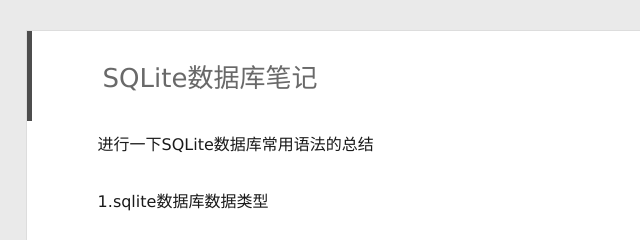
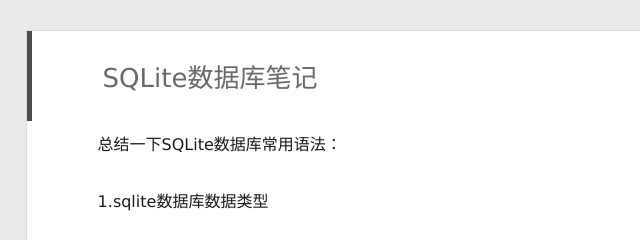
Before and after one commit to pcip/medoo.github.io, a plain HTML site: page 2016/12/04/SQLite数据库笔记/index.html in a window 1280 px wide. Shown: the top 240 px of the page, 304-944 px from the left. Drawn offline with Linux system fonts and the light colour scheme; a script that the page names is missing.

Commit message:
Site updated: 2016-12-23 11:36:18

```diff
--- a/2016/12/04/SQLite数据库笔记/index.html
+++ b/2016/12/04/SQLite数据库笔记/index.html
@@ -6,16 +6,16 @@
   <meta http-equiv="X-UA-Compatible" content="IE=edge" >
   <title>SQLite数据库笔记 | GitHub资讯侠的博客</title>
   <meta name="viewport" content="width=device-width, initial-scale=1, maximum-scale=1">
-  <meta name="description" content="进行一下SQLite数据库常用语法的总结">
+  <meta name="description" content="总结一下SQLite数据库常用语法：">
 <meta property="og:type" content="article">
 <meta property="og:title" content="SQLite数据库笔记">
 <meta property="og:url" content="http://yoursite.com/2016/12/04/SQLite数据库笔记/index.html">
 <meta property="og:site_name" content="GitHub资讯侠的博客">
-<meta property="og:description" content="进行一下SQLite数据库常用语法的总结">
-<meta property="og:updated_time" content="2016-12-05T13:55:34.415Z">
+<meta property="og:description" content="总结一下SQLite数据库常用语法：">
+<meta property="og:updated_time" content="2016-12-23T03:34:21.049Z">
 <meta name="twitter:card" content="summary">
 <meta name="twitter:title" content="SQLite数据库笔记">
-<meta name="twitter:description" content="进行一下SQLite数据库常用语法的总结">
+<meta name="twitter:description" content="总结一下SQLite数据库常用语法：">
 
     <link rel="alternative" href="/atom.xml" title="GitHub资讯侠的博客" type="application/atom+xml">
 
@@ -132,7 +132,7 @@
 
 <!-- Table of Contents -->
 
-        <p>进行一下SQLite数据库常用语法的总结</p>
+        <p>总结一下SQLite数据库常用语法：</p>
 <a id="more"></a>
 <p>1.sqlite数据库数据类型<br><figure class="highlight markdown"><table><tr><td class="gutter"><pre><div class="line">1</div></pre></td><td class="code"><pre><div class="line">Integer     varchar(10)     float       double      char(10)   text</div></pre></td></tr></table></figure></p>
 <p>2.SQLite总结</p>
```
Also changed, not shown: index.html (+1 -1 lines).
